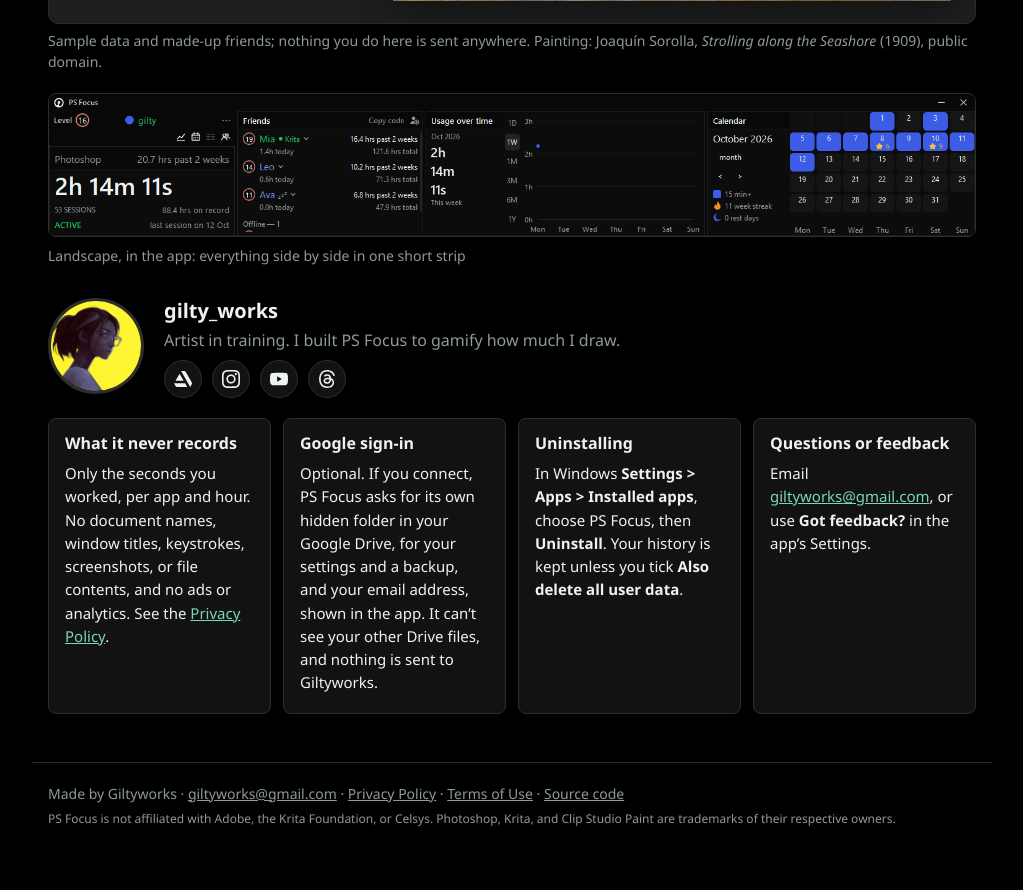
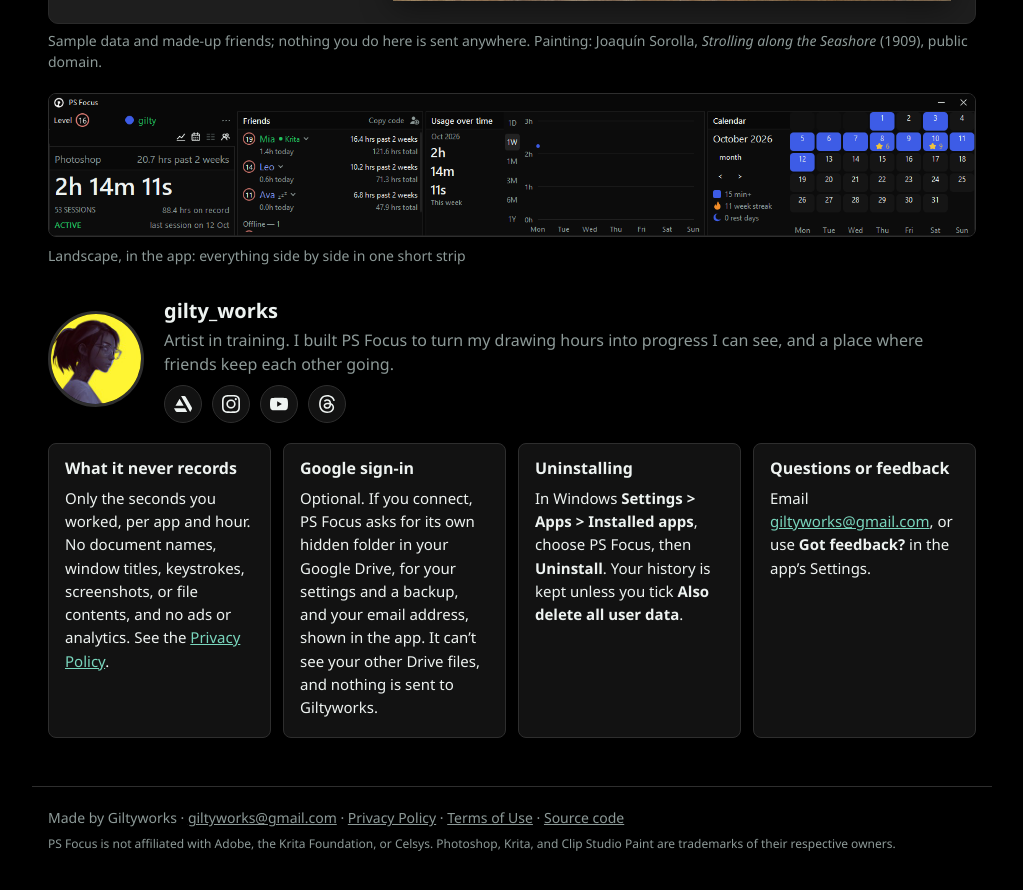
Before and after one commit to giltyworks/ps-focus, a Jekyll site: the page built from docs/index.md, in a window 1280 px wide and 900 px high, scrolled down 1815 px. Shown: the top 890 px of the window, without its empty margins (128-1151 px from the left). Built offline with Jekyll 4.4.1, drawn with Linux system fonts in a browser that asks for light colours; our own code applies the rules of GitHub Pages for plain Markdown files.

Commit message:
Site: maker line
Co-Authored-By: Claude Opus 5.5 <noreply@anthropic.com>

```diff
--- a/docs/index.md
+++ b/docs/index.md
@@ -56,7 +56,7 @@ Windows may say "Windows protected your PC" because the app isn't code-signed ye
   <img class="avatar" src="{{ '/assets/avatar.jpg' | relative_url }}" width="96" height="96" alt="gilty_works">
   <div>
     <h2>gilty_works</h2>
-    <p>Artist in training. I built PS Focus to gamify how much I draw.</p>
+    <p>Artist in training. I built PS Focus to turn my drawing hours into progress I can see, and a place where friends keep each other going.</p>
     <ul class="socials">
       <li><a href="https://www.artstation.com/gilty_works" title="ArtStation">{% include icon-artstation.svg %}</a></li>
       <li><a href="https://www.instagram.com/gilty_works/" title="Instagram">{% include icon-instagram.svg %}</a></li>
```
